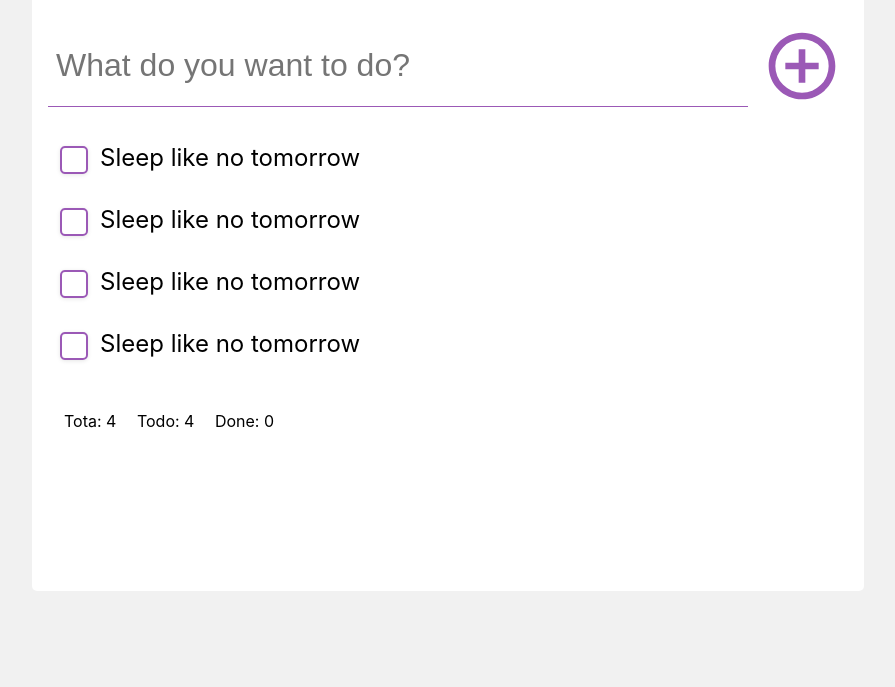
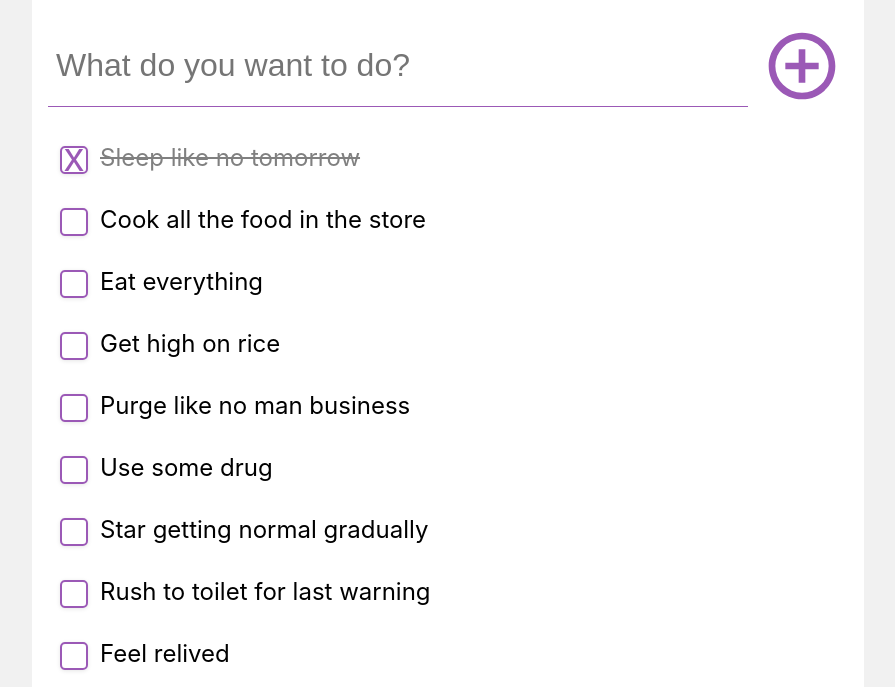
Before and after one commit to CodeVillage-LLC/todo, a plain HTML site: page index.html in a window 1280 px wide. Shown: the part 113-800 px from the top of the page, without its empty margins (192-1087 px from the left). Drawn offline with Linux system fonts and the light colour scheme.

Commit message:
feat: default todo setup

```diff
--- a/app.js
+++ b/app.js
@@ -1,4 +1,20 @@
 // console.log('Page is ready!')
+
+/* setup and initialization */
+const todos = [
+  { text: 'Sleep like no tomorrow', done: true },
+  { text: 'Cook all the food in the store', done: false },
+  { text: 'Eat everything', done: false },
+  { text: 'Get high on rice', done: false },
+  { text: 'Purge like no man business', done: false },
+  { text: 'Use some drug', done: false },
+  { text: 'Star getting normal gradually', done: false },
+  { text: 'Rush to toilet for last warning', done: false },
+  { text: 'Feel relived', done: false },
+  { text: 'Promise yourself never to try that again', done: false },
+  { text: 'Start coding', done: false },
+  { text: 'Repeat', done: false }
+]
 
 /* selectors */
 const todosElement = document.getElementById('todos');
@@ -16,6 +32,21 @@ function addTodo (text) {
   todosElement.innerHTML += markup;
 }
 
+function renderTodos () {
+  todosElement.innerHTML = ''
+
+  todos.forEach(todo => {
+    todosElement.innerHTML += `<div class="todo-item">
+      <input type="checkbox" class="todo-status" ${todo.done ? 'checked' : ''}>
+      <span class="todo-text">${todo.text}</span>
+    </div>`
+  })
+}
+
+function setupTodos () {
+  renderTodos()
+}
+
 // event listeners and triggers
 todoFormElement.addEventListener('submit', (event) => {
   event.preventDefault();
@@ -24,4 +55,5 @@ todoFormElement.addEventListener('submit', (event) => {
   addTodo(todoText);
 });
 
+setupTodos()
 console.log(todoItemElements)
--- a/index.html
+++ b/index.html
@@ -16,22 +16,12 @@
       </button>
     </form>
     <div id="todos">
+    <!--
       <div class="todo-item">
         <input type="checkbox" class="todo-status">
         <span class="todo-text">Sleep like no tomorrow</span>
       </div>
-      <div class="todo-item">
-        <input type="checkbox" class="todo-status">
-        <span class="todo-text">Sleep like no tomorrow</span>
-      </div>
-      <div class="todo-item">
-        <input type="checkbox" class="todo-status">
-        <span class="todo-text">Sleep like no tomorrow</span>
-      </div>
-      <div class="todo-item">
-        <input type="checkbox" class="todo-status">
-        <span class="todo-text">Sleep like no tomorrow</span>
-      </div>
+    -->
     </div>
     <p class="status">
       <span>Tota: 4</span>
```
